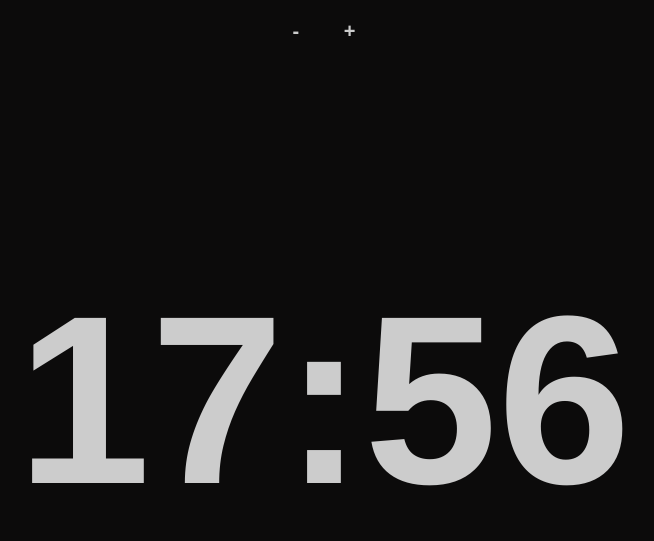
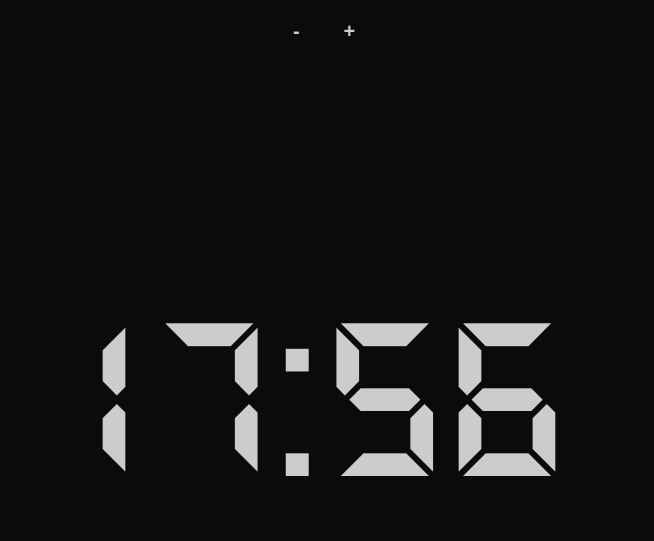
Before and after one commit to rdrsantos/digital-clock, a plain HTML site: page index.html in a window 1280 px wide. Shown: the whole page, without its empty margins (316-970 px from the left). Drawn offline with Linux system fonts and the light colour scheme.

Commit message:
add a new font to the time and fix de zoom behavior

```diff
--- a/css/index.css
+++ b/css/index.css
@@ -2,6 +2,12 @@
     margin: 0;
     padding: 0;
     box-sizing: border-box;
+}
+
+@font-face {
+    font-family: myFirstFont;
+    src: url(../font/DS-DIGIB.TTF);
+    font-weight: bold;
 }
 
 body{
@@ -11,11 +17,12 @@ body{
     justify-content: center;
     width: 100%;
     height: 100vh;
-    font-family: 'Franklin Gothic Medium', 'Arial Narrow', Arial, sans-serif;
+    font-family: myFirstFont, 'Arial Narrow', Arial, sans-serif;
     font-weight: bold;
+    overflow: hidden;
 }
 .buttons {
-    position: absolute;
+    position: fixed;
     top: 0;
 }
 .buttons button {
```
Also changed, not shown: font/DS-DIGI.TTF (added), font/DS-DIGIB.TTF (added), font/DS-DIGII.TTF (added), font/DS-DIGIT.TTF (added).
